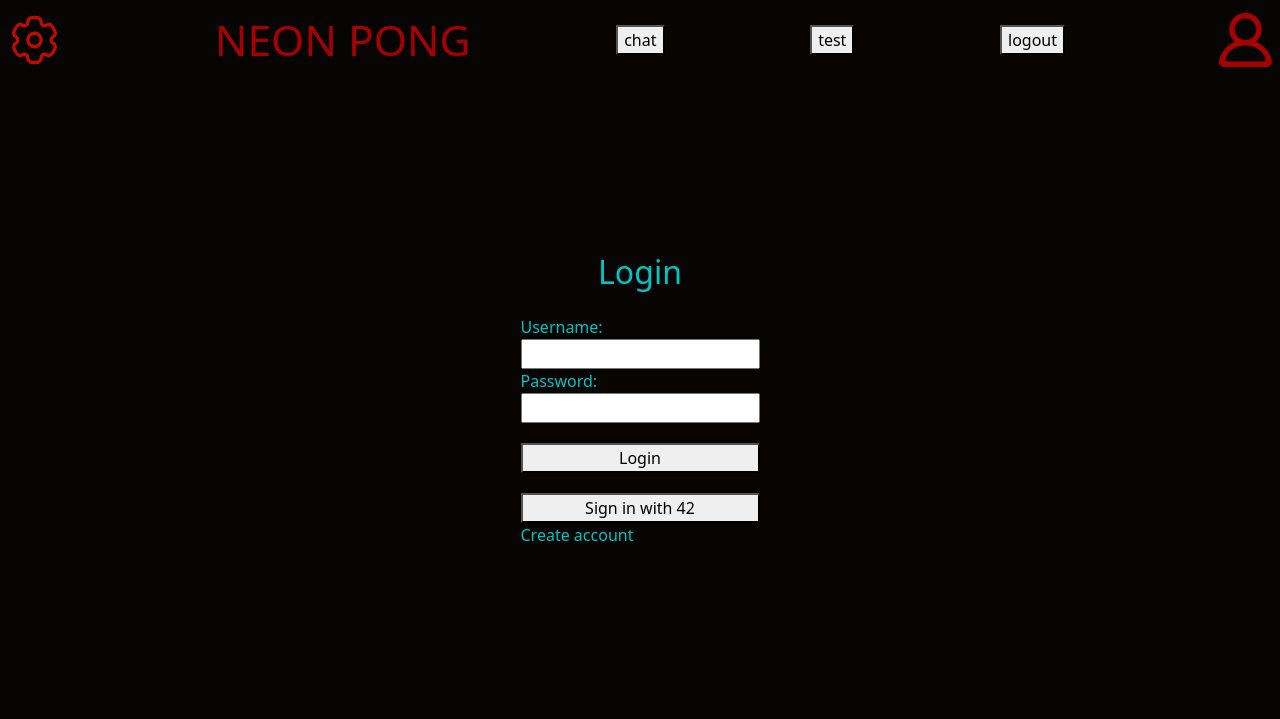
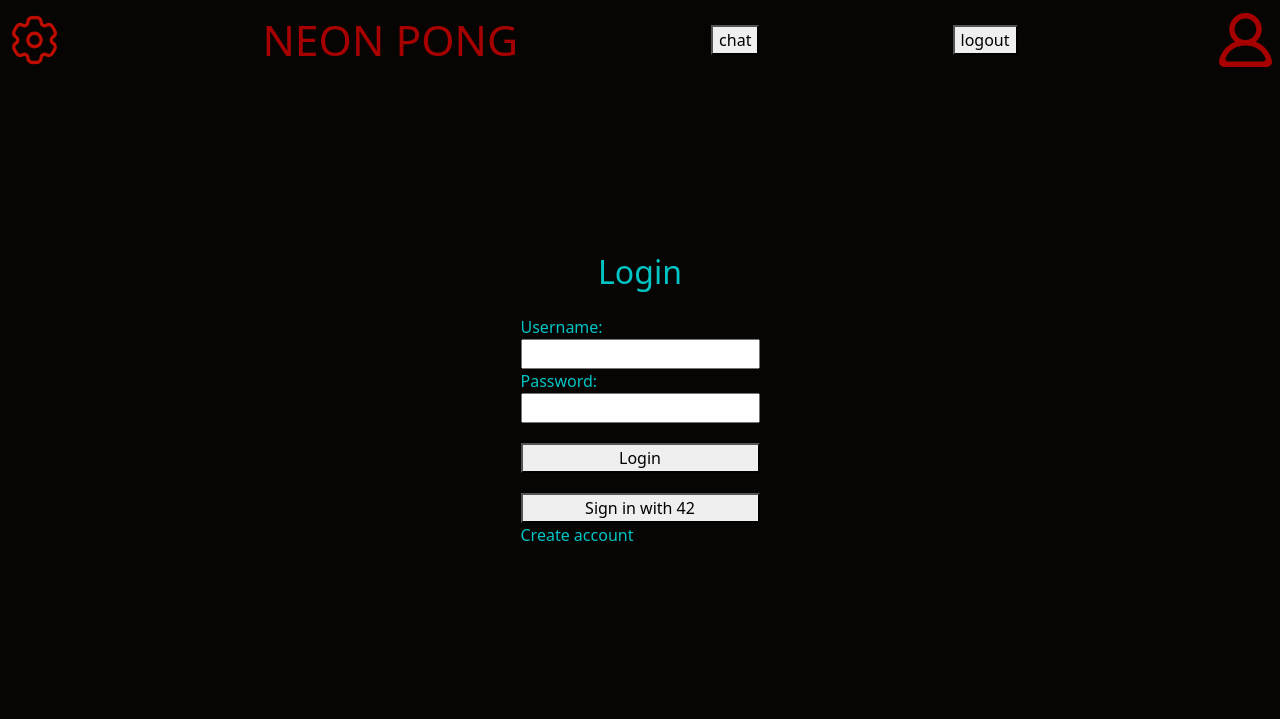
Before and after one commit to YD-S/Ft_Transcendence, a Django app: template templates/index.html in a window 1280 px wide. Shown: the top 719 px of the page. Run offline with Django 4.2, Linux system fonts and the light colour scheme; the template is opened without the code that fills it, so the values that code supplies are empty; some libraries are stand-ins or nearby versions.

Commit message:
remove test

```diff
--- a/templates/index.html
+++ b/templates/index.html
@@ -25,9 +25,6 @@
 
   <button onclick="window.global.pageManager.load('chat')">
     chat
-  </button>
-  <button onclick="window.global.pageManager.load('old/test')">
-    test
   </button>
   <button onclick="window.global.logout()">
     logout
```
